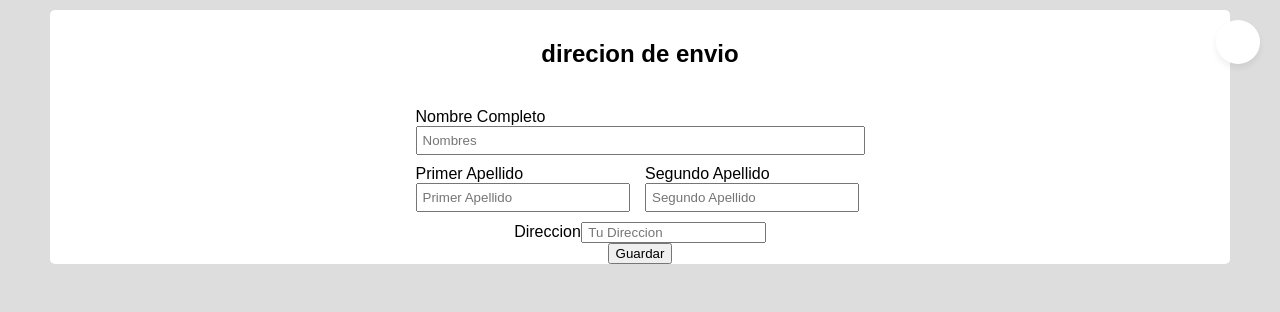
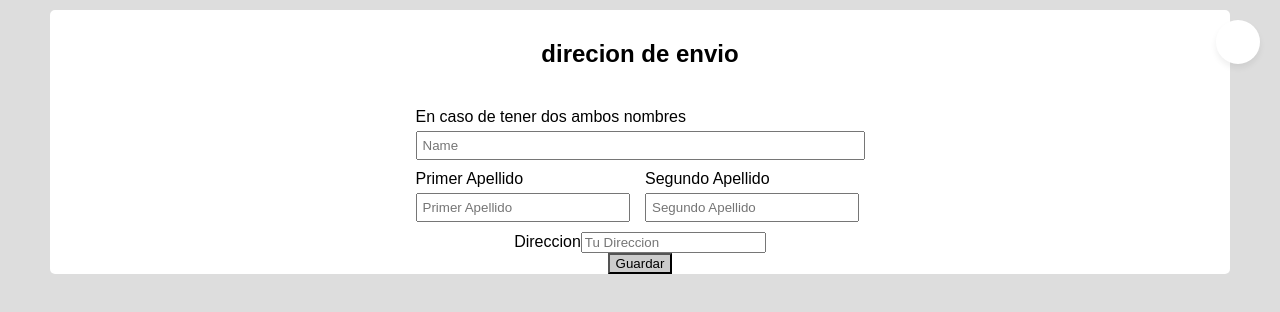
Before and after one commit to elgember/tienda-proyecto, a React (Vite) app in the folder 02-proyect/: page /direccion in a window 1280 px wide. Shown: the top 312 px of the page. Built offline with nearby package versions, Linux system fonts and the light colour scheme; no server answers; some icons are missing.

Commit message:
agregando pago final del cliente mejorando las funciones

```diff
--- a/02-proyect/src/App.css
+++ b/02-proyect/src/App.css
@@ -860,11 +860,13 @@ body {
 .nombre {
     width: 435px;
     padding: 5px;
+    margin-top: 5px;
 }
 
 .apellido {
     width: 200px;
     padding: 5px;
+    margin-top: 5px;
 }
 
 .label {
@@ -877,3 +879,29 @@ body {
     position: absolute;
     left: 0;
 }
+
+/* diseño del boton de guardar */
+.guardar__direccion {
+    background-color: #ccc;
+    cursor: not-allowed;
+    transform: none;
+}
+
+/* animacion del boton estando vacio*/
+@keyframes shake {
+    0% { transform: translateX(0); }
+    25% { transform: translateX(-5%); }
+    50% { transform: translateX(5%); }
+    75% { transform: translateX(-5%); }
+    100% { transform: translateX(0); }
+}
+
+.shake-animation {
+    animation: shake 0.4s ease-in-out;
+    border: 2px solid #ff4d4d !important;
+}
+
+.btn__desabilitado {
+    background-color: #ccc !important;
+    cursor: not-allowed;
+}
--- a/02-proyect/src/App.jsx
+++ b/02-proyect/src/App.jsx
@@ -159,10 +159,6 @@ useEffect(() => {
     navigate('/direccion', { state: { totalApagar: totaCalculo }});
   }
 
-  const irFinalizarCompra = (totaCalculo) => {
-    navigate('/finalizarCompra', { state: {totalApagar: totaCalculo, datos: datosCliente }})
-  }
-
 
   const finalizarCompra = () => {
     //validacion de los cupones
@@ -179,9 +175,7 @@ useEffect(() => {
 
   return (
       <main className='container'>
-
         <Routes>
-
           <Route path='/' element={ <> <h1 className='title__principal'>Productos</h1> <ProductList products={products} addToCart={addToCart} /> </> } />
           <Route path='/cart' element={<Cart cart={cart} removeFromCart={removeFromCart} menosProduct={menosProduct} addToCart={addToCart} totalItems={totalItems} descuento={descuento} ahorro={ahorro} totalFinal={totalFinal} subTotal={subTotal} finalizarCompra={finalizarCompra} irAGarantia={irAGarantia} /> } />
           <Route path='/cupon' element={<Cupon setDescuento={setDescuento} eliminarCupon={eliminarCupon} usado={usado} setUsado={setUsado} descuento={descuento} setNombreCuponActivo={setNombreCuponActivo} />}/>
@@ -189,7 +183,7 @@ useEffect(() => {
           <Route path='/product/:id' element={<ProductDetalles products={products} addToCart={addToCart} setLoading={setLoading} />} />
           <Route path='/historialCupon' element={<HistorialCupon usado={usado} />} />
           <Route path='/compraAhora' element={<CompraAhora totalFinal={totalFinal} irDireccion={irDireccion} loading={loading} setLoading={setLoading} /> } />
-          <Route path='/direccion' element={<Direccion setLoading={setLoading} loading={loading} irFinalizarCompra={irFinalizarCompra} /> } />
+          <Route path='/direccion' element={<Direccion setLoading={setLoading} loading={loading} totalFinal={totalFinal}  /> } />
           <Route path='/finalizarCompra' element={<FinalizarCompra /> } />
         </Routes>
         <IrToCart cart={cart} totalItems={totalItems} totalFinal={totalFinal} />
--- a/02-proyect/src/Componente/FinalizarCompra.jsx
+++ b/02-proyect/src/Componente/FinalizarCompra.jsx
@@ -1,7 +1,14 @@
 export const FinalizarCompra = () => {
     return (
     <div>
-        hola
+        <div>
+            <h3>Tu informacion</h3>
+            <div>
+                <p>Nombres: {}</p>
+                <p>Apellidos: {}</p>
+                <p>Correo electronico</p>
+            </div>
+        </div>
     </div>
     )
 }
--- a/02-proyect/src/Componente/direccion.jsx
+++ b/02-proyect/src/Componente/direccion.jsx
@@ -1,14 +1,25 @@
 import { useEffect, useState } from "react"
 import { Btn__volver } from "./page/btn__volver"
-import { Navigate, useNavigate } from "react-router-dom";
+import { useNavigate } from "react-router-dom";
 
-export const Direccion = ({ loading, setLoading, irFinalizarCompra }) => {
+export const Direccion = ({ loading, setLoading, totalFinal }) => {
 
     //inicia el look aqui en la raiz del componente
     const navigate = useNavigate();
 
-     //estado compartido para el formulario
-    const [datosCliente, setDatosCliente] = useState({ name: '', firstName: '', lastName: '', email: '', direccion: '', telefono: '' });
+    //estado de la animacion sacudida del boton estando vacion los input
+    const [shake, setShake] = useState(false);
+
+     //estado compartido para el formulario y guardado
+    const [datosCliente, setDatosCliente] = useState(() => {
+        const guardado = localStorage.getItem('datos__confirmados');
+        return guardado ? JSON.parse(guardado) : { name: '', firstName: '', lastName: '', email: '', direccion: '', telefono: '' };
+    });
+
+    //guaradar automaticamente cuando el usuario escribe
+    useEffect(() => {
+        localStorage.setItem('datos__confirmados', JSON.stringify(datosCliente));
+    }, [datosCliente]);
 
     //para capturar el evento de escritura
     const datoNombre = (e) => {
@@ -16,18 +27,40 @@ export const Direccion = ({ loading, setLoading, irFinalizarCompra }) => {
         setDatosCliente({ ...datosCliente, [name]: value });
     };
 
+
+    const formularioCompleto =
+        datosCliente.name.trim() !== '' &&
+        datosCliente.firstName.trim() !== '' &&
+        datosCliente.lastName.trim() !== '' &&
+        datosCliente.direccion.trim() !== '';
+
+
     const cargarCompraFinal = (totaCalculo) => {
+        //cuando el usuario intente guardar estando vacio los input
+        if (!formularioCompleto) {
+            setShake(true);
+            setTimeout(() => setShake(false), 400);
+            alert('por favor, rellene todos los campos antes de guardar');
+            return;
+        }
+
         setLoading(true);
 
+        localStorage.setItem('datosConfirmados', JSON.stringify(datosCliente));
+
         setTimeout(() => {
-            setLoading(true);
+            setLoading(false);
             // devaneceder
             setTimeout(() => {
+                setLoading(false);
+
+                //navega a la siguente pagina con los datos guardados
                 navigate('/finalizarCompra', {
-                    state: { totalApagar: totaCalculo, Cliente: datosCliente}
+                    state: { Cliente: datosCliente,
+                            totalFinal: totalApagar,
+                    }
                 });
-                setLoading(false);
-            }, 500);
+            });
         }, 1000);
     }
 
@@ -41,8 +74,8 @@ export const Direccion = ({ loading, setLoading, irFinalizarCompra }) => {
         </div>
         <div className="envio__informacion">
             <div className="envio__nombre envio__apellido">
-                <label htmlFor="name" className="label">Nombre Completo
-                    <input className="nombre" value={datosCliente.name} onChange={datoNombre} type="text" name="name" id="ed" placeholder="Nombres" />
+                <label htmlFor="name" className="label">En caso de tener dos ambos nombres
+                    <input className="nombre" value={datosCliente.name} onChange={datoNombre} type="text" name="name" id="ed" placeholder="Name" />
                 </label>
             </div>
             <div className="envio__apellido">
@@ -58,11 +91,11 @@ export const Direccion = ({ loading, setLoading, irFinalizarCompra }) => {
         </div>
         <div className="contenedor__direccion">
             <label htmlFor="direccion">Direccion
-                <input className="envio__direccion" type="text" name="direccion__usuario" id="direccion" placeholder=" Tu Direccion" />
+                <input className="envio__direccion" type="text" value={datosCliente.direccion} onChange={datoNombre} name="direccion" id="direccion__usuario" placeholder="Tu Direccion" />
             </label>
         </div>
         <div className="contanedor__boton">
-            <button className="guandar__direccion" onClick={(() => cargarCompraFinal)}>Guardar</button>
+            <button className={`guardar__direccion ${!formularioCompleto ? 'btn__desabilitado' : '' } ${shake ? 'shake-animation' : '' } `} onClick={(() => cargarCompraFinal(totalFinal))} >{loading ? 'cargando...' : 'Guardar'}</button>
         </div>
     </section>
     )
```
